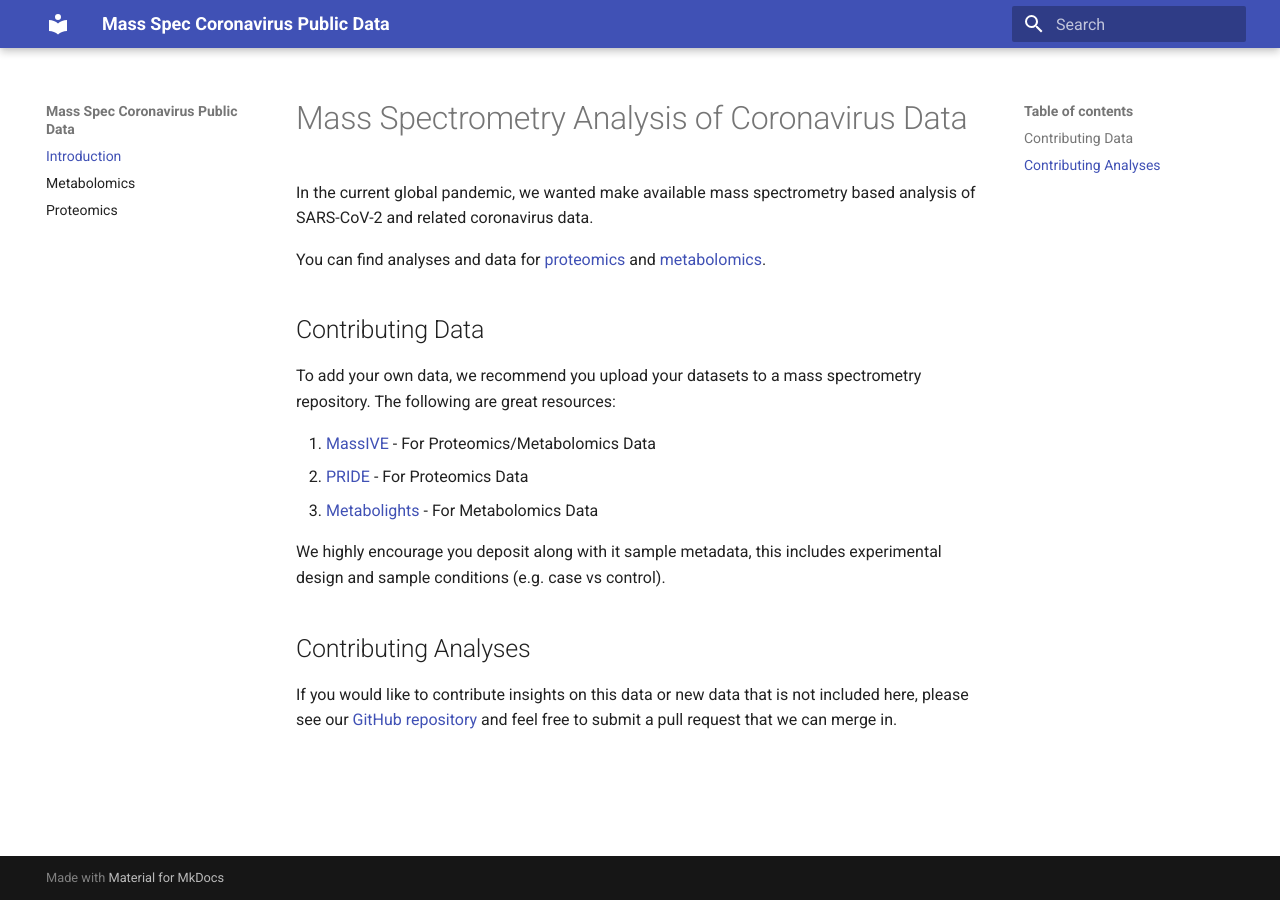
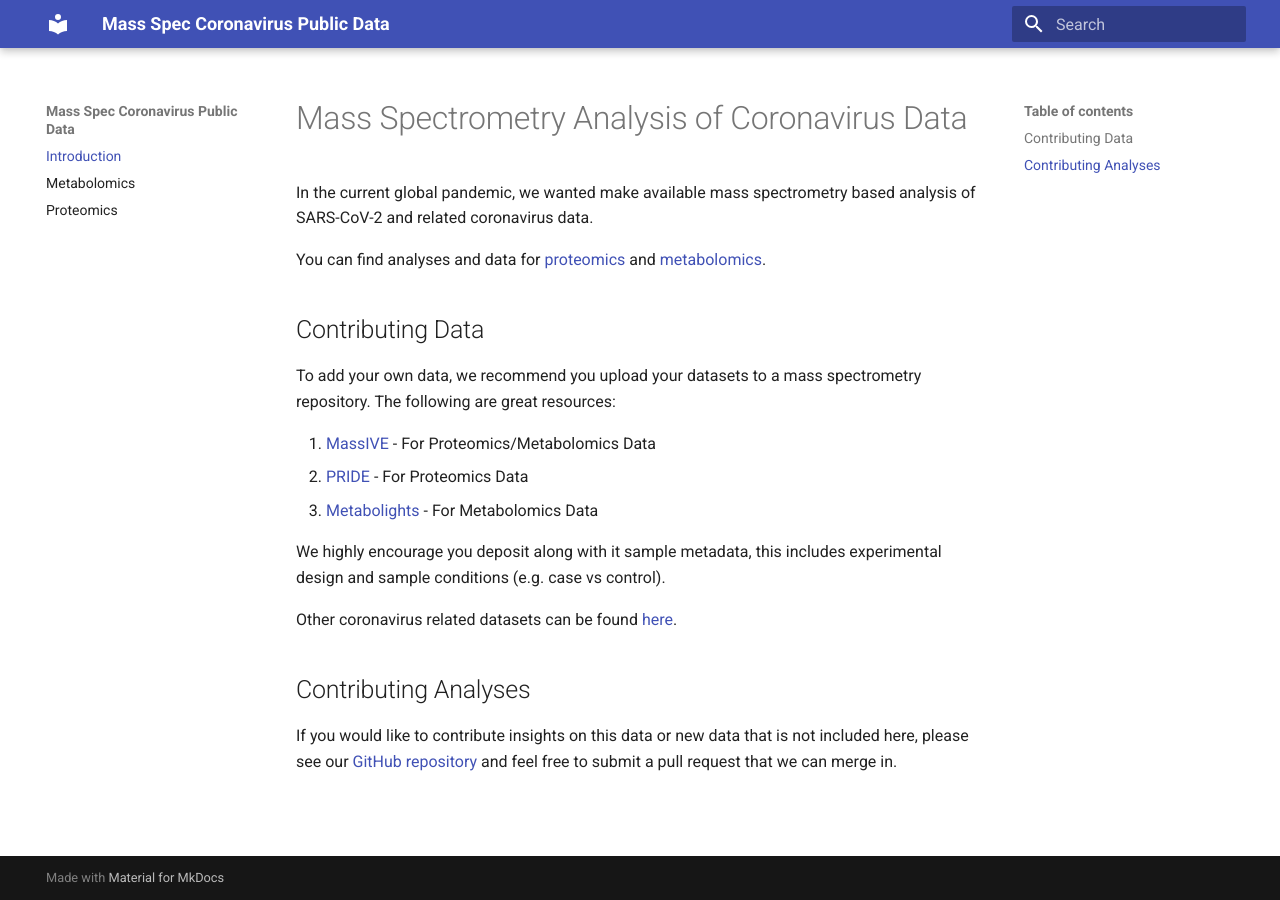
Before and after one commit to mwang87/MassSpec-Coronavirus-Project-Docs, an MkDocs documentation site: the page built from docs/index.md, in a window 1280 px wide. Built offline with MkDocs 1.6.1 and Material for MkDocs 9.7.7, drawn with Linux system fonts in a browser that asks for light colours.

Commit message:
adding link out to coronavirus datasets

```diff
--- a/docs/index.md
+++ b/docs/index.md
@@ -14,6 +14,8 @@ To add your own data, we recommend you upload your datasets to a mass spectromet
 
 We highly encourage you deposit along with it sample metadata, this includes experimental design and sample conditions (e.g. case vs control).
 
+Other coronavirus related datasets can be found [here](https://massive.ucsd.edu/ProteoSAFe/corona-mass-kb-datasets.jsp#%7B%22query%22%3A%7B%7D%2C%22table_sort_history%22%3A%22createdMillis_dsc%22%2C%22keywords_input%22%3A%22CoronaMassKB%22%7D).
+
 ## Contributing Analyses
 
 If you would like to contribute insights on this data or new data that is not included here, please see our [GitHub repository](https://github.com/mwang87/MassSpec-Coronavirus-Project-Docs) and feel free to submit a pull request that we can merge in.
```
